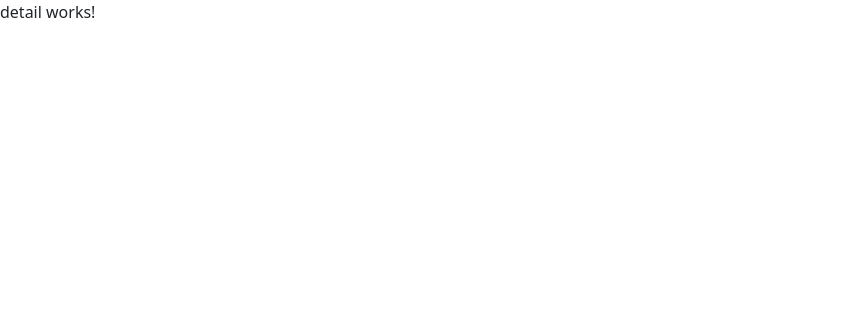
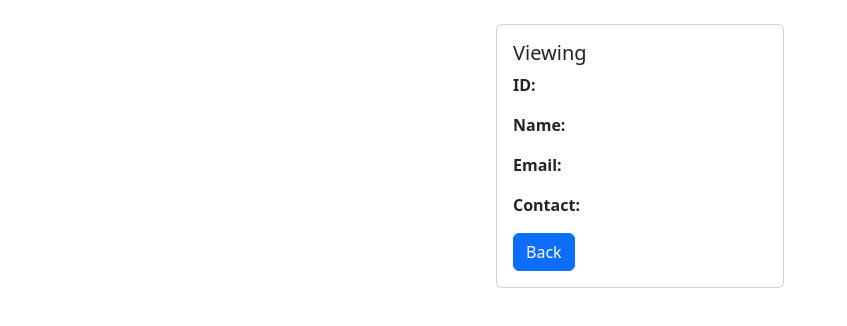
Before and after one commit to jeeyd/angular, an Angular app: page /detail in a window 1280 px wide. Shown: the top 326 px of the page, without its empty margins (0-847 px from the left). Built offline with nearby package versions, Linux system fonts and the light colour scheme.

Commit message:
added view and error

```diff
--- a/src/app/app.module.ts
+++ b/src/app/app.module.ts
@@ -8,7 +8,8 @@ import { FormComponent } from './pages/form/form.component';
 import { DetailComponent } from './pages/detail/detail.component';
 import { HomeComponent } from './pages/home/home.component';
 import { ReactiveFormsModule } from '@angular/forms';
-import { HttpClientModule } from '@angular/common/http'
+import { HttpClientModule } from '@angular/common/http';
+import { ErrorComponent } from './pages/error/error.component'
 
 @NgModule({
   declarations: [
@@ -16,7 +17,8 @@ import { HttpClientModule } from '@angular/common/http'
     ListComponent,
     FormComponent,
     DetailComponent,
-    HomeComponent
+    HomeComponent,
+    ErrorComponent
   ],
   imports: [
     BrowserModule,
--- a/src/app/pages/detail/detail.component.html
+++ b/src/app/pages/detail/detail.component.html
@@ -1 +1,14 @@
-<p>detail works!</p>
+<div class="container d-flex">
+    <div class="my-4 mx-auto">
+        <div class="card" style="width: 18rem;">
+            <div class="card-body">
+                <h5 class="card-title">Viewing {{ contact.name }}</h5>
+                <p class="card-text"><b>ID: </b>{{ contact.id }}</p>
+                <p class="card-text"><b>Name: </b>{{ contact.name }}</p>
+                <p class="card-text"><b>Email: </b>{{ contact.email }}</p>
+                <p class="card-text"><b>Contact: </b>{{ contact.phone }}</p>
+                <a routerLink="/" class="btn btn-primary">Back</a>
+            </div>
+        </div>
+    </div>
+</div>
--- a/src/app/pages/detail/detail.component.ts
+++ b/src/app/pages/detail/detail.component.ts
@@ -1,4 +1,5 @@
 import { Component, OnInit } from '@angular/core';
+import { VarsService } from 'src/app/services/vars.service';
 
 @Component({
   selector: 'app-detail',
@@ -7,7 +8,15 @@ import { Component, OnInit } from '@angular/core';
 })
 export class DetailComponent implements OnInit {
 
-  constructor() { }
+  contact: any
+
+  constructor(
+    private vars: VarsService
+  ) {
+    this.vars.viewContact.subscribe(k => {
+      this.contact = k
+    })
+  }
 
   ngOnInit(): void {
   }
--- /dev/null
+++ b/src/app/pages/error/error.component.html
@@ -0,0 +1,7 @@
+<div class="container">
+    <div class="d-flex">
+        <div class="my-4">
+            <h1>Page not found!</h1>
+        </div>
+    </div>
+</div>
--- /dev/null
+++ b/src/app/pages/error/error.component.ts
@@ -0,0 +1,15 @@
+import { Component, OnInit } from '@angular/core';
+
+@Component({
+  selector: 'app-error',
+  templateUrl: './error.component.html',
+  styleUrls: ['./error.component.scss']
+})
+export class ErrorComponent implements OnInit {
+
+  constructor() { }
+
+  ngOnInit(): void {
+  }
+
+}
--- a/src/app/pages/list/list.component.html
+++ b/src/app/pages/list/list.component.html
@@ -15,6 +15,7 @@
             <td class="align-middle">{{ contact.email }}</td>
             <td class="align-middle">{{ contact.phone }}</td>
             <td>
+                <button class="btn btn-primary mx-1" (click)="viewContact(contact)">View</button>
                 <button class="btn btn-success mx-1" (click)="editContact(contact)">Edit</button>
                 <button class="btn btn-danger mx-1" (click)="deleteContact(contact)">Delete</button>
             </td>
--- a/src/app/pages/list/list.component.ts
+++ b/src/app/pages/list/list.component.ts
@@ -1,4 +1,5 @@
 import { Component, OnInit } from '@angular/core';
+import { Router } from '@angular/router';
 import { ApiService } from 'src/app/services/api.service';
 import { VarsService } from 'src/app/services/vars.service';
 
@@ -12,7 +13,8 @@ export class ListComponent implements OnInit {
 
   constructor(
     private api: ApiService,
-    private vars: VarsService
+    private vars: VarsService,
+    private router: Router
   ) {
     this.api.getContacts.subscribe(k => {
       this.contacts = k
@@ -39,6 +41,11 @@ export class ListComponent implements OnInit {
     })
   }
 
+  viewContact(contact: any) {
+    this.vars.view(contact)
+    this.router.navigate(['/detail'])
+  }
+
   editContact(contact: any) {
     this.vars.isEdit(true, contact)
   }
--- a/src/app/services/vars.service.ts
+++ b/src/app/services/vars.service.ts
@@ -8,13 +8,22 @@ export class VarsService {
 
   contact: Subject<any> = new BehaviorSubject<any>('')
   isEditting: Subject<Boolean> = new BehaviorSubject<Boolean>(false)
+  viewing: Subject<any> = new BehaviorSubject<any>('')
 
   get onEdit() {
     return this.isEditting
+  }
+
+  get viewContact() {
+    return this.viewing
   }
 
   isEdit(edit: any, contact: any) {
     this.isEditting.next(edit)
     this.contact.next(contact)
   }
+
+  view(contact: any) {
+    this.viewing.next(contact)
+  }
 }
```
Also changed, not shown: src/app/app-routing.module.ts (+9 -0 lines), src/app/pages/error/error.component.scss (added), 1 other file (tests, documents, lock files or other folders).
